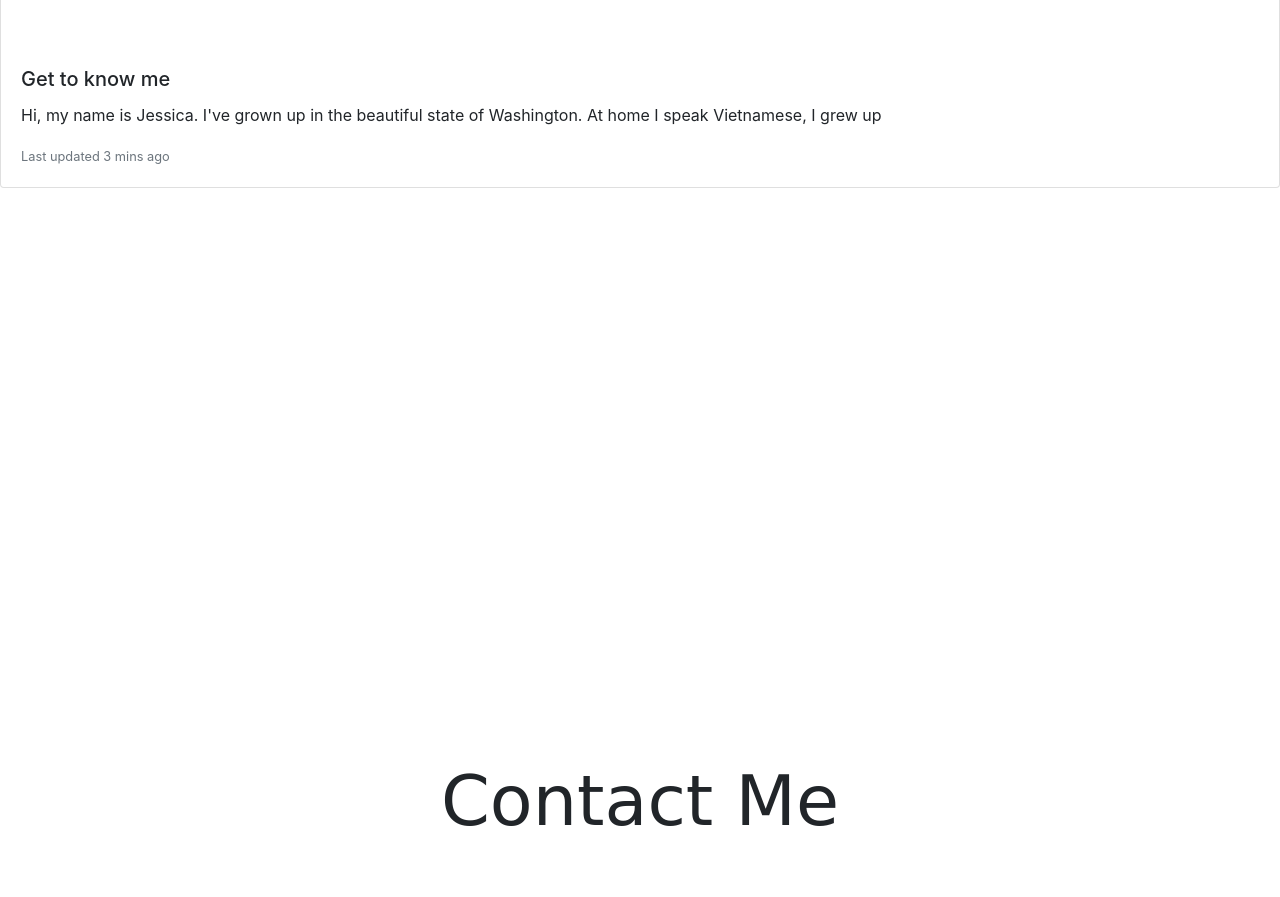
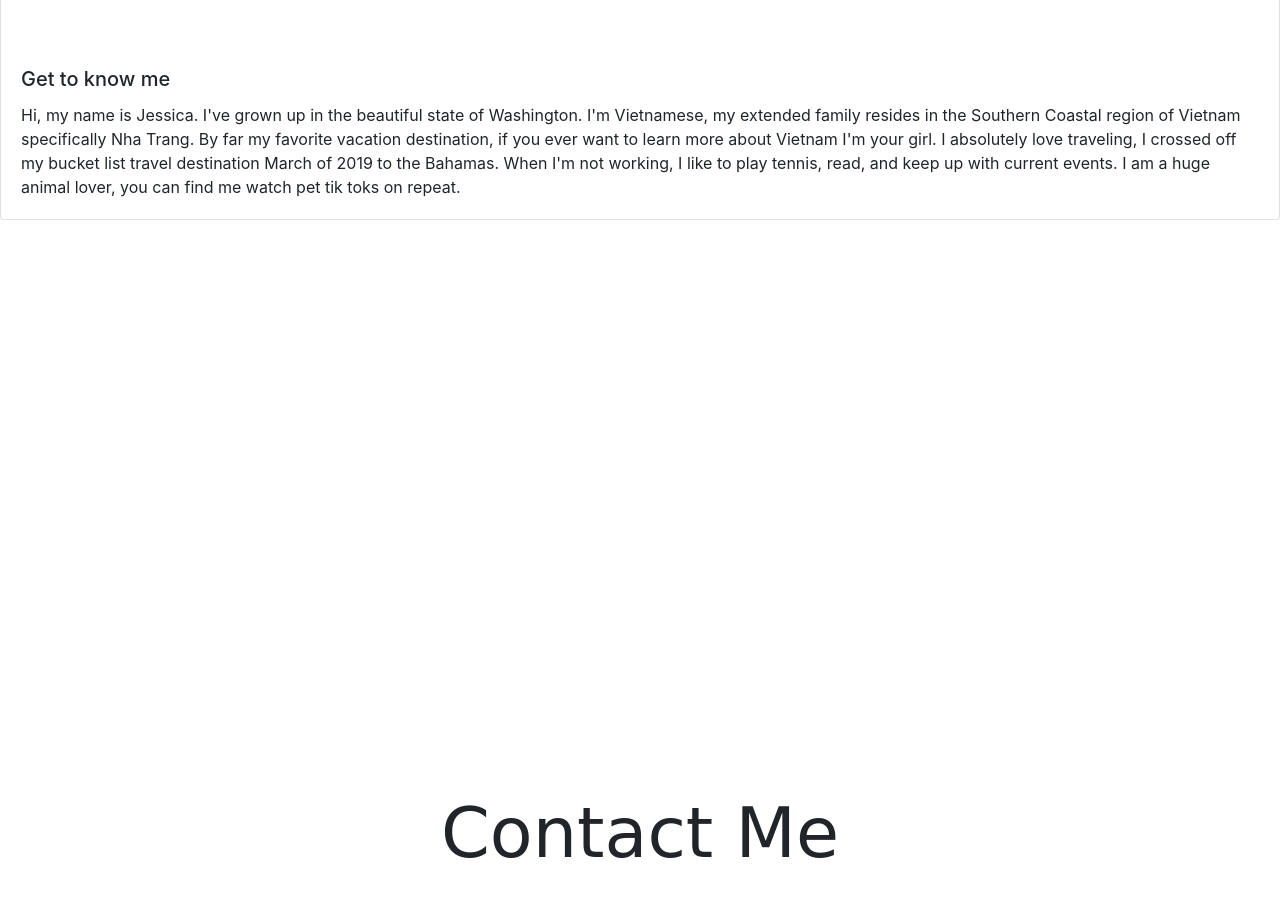
Before and after one commit to jessicahuynh19/Portfolio3.0, a plain HTML site: page blog.html in a window 1280 px wide. Shown: the part 1003-1900 px from the top of the page. Drawn offline with nearby package versions, Linux system fonts and the light colour scheme; a web font is replaced by a local one.

Commit message:
editting the blog

```diff
--- a/blog.html
+++ b/blog.html
@@ -82,9 +82,12 @@
         <img id ="blogpic" img src="assets/images/blogpic.PNG" class="card-img-top" alt="...">
         <div class="card-body">
           <h5 class="card-title">Get to know me</h5>
-          <p class="card-text">Hi, my name is Jessica. I've grown up in the beautiful state of Washington. At home I speak Vietnamese, I grew up
+          <p class="card-text">Hi, my name is Jessica. I've grown up in the beautiful state of Washington. I'm Vietnamese, my extended family resides in the Southern Coastal
+              region of Vietnam specifically Nha Trang. By far my favorite vacation destination, if you ever want to learn more about Vietnam I'm your girl.
+              I absolutely love traveling, I crossed off my bucket list travel destination March of 2019 to the Bahamas. When I'm not working, I like to play tennis, read,
+              and keep up with current events. I am a huge animal lover, you can find me watch pet tik toks on repeat.
           </p>
-          <p class="card-text"><small class="text-muted">Last updated 3 mins ago</small></p>
+
         </div>
       </div>
 
```
Also changed, not shown: 5 other files.
